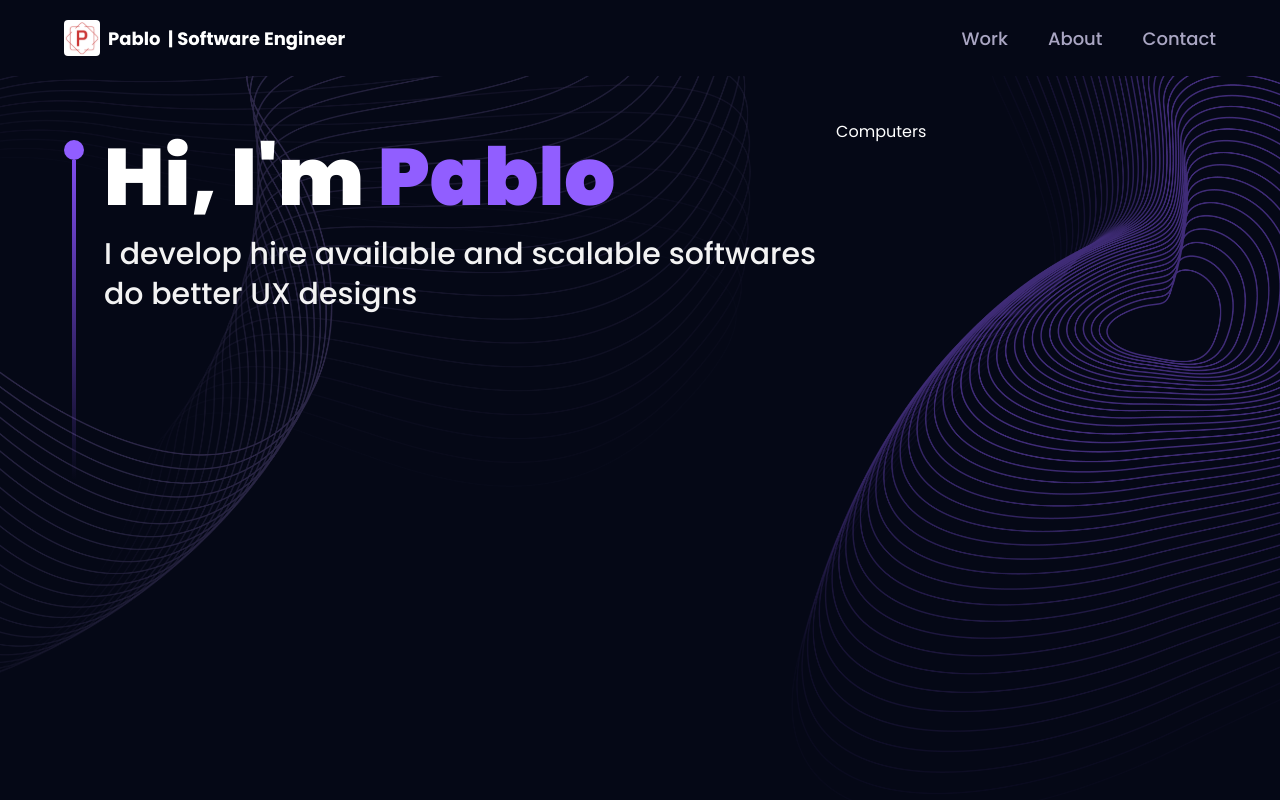
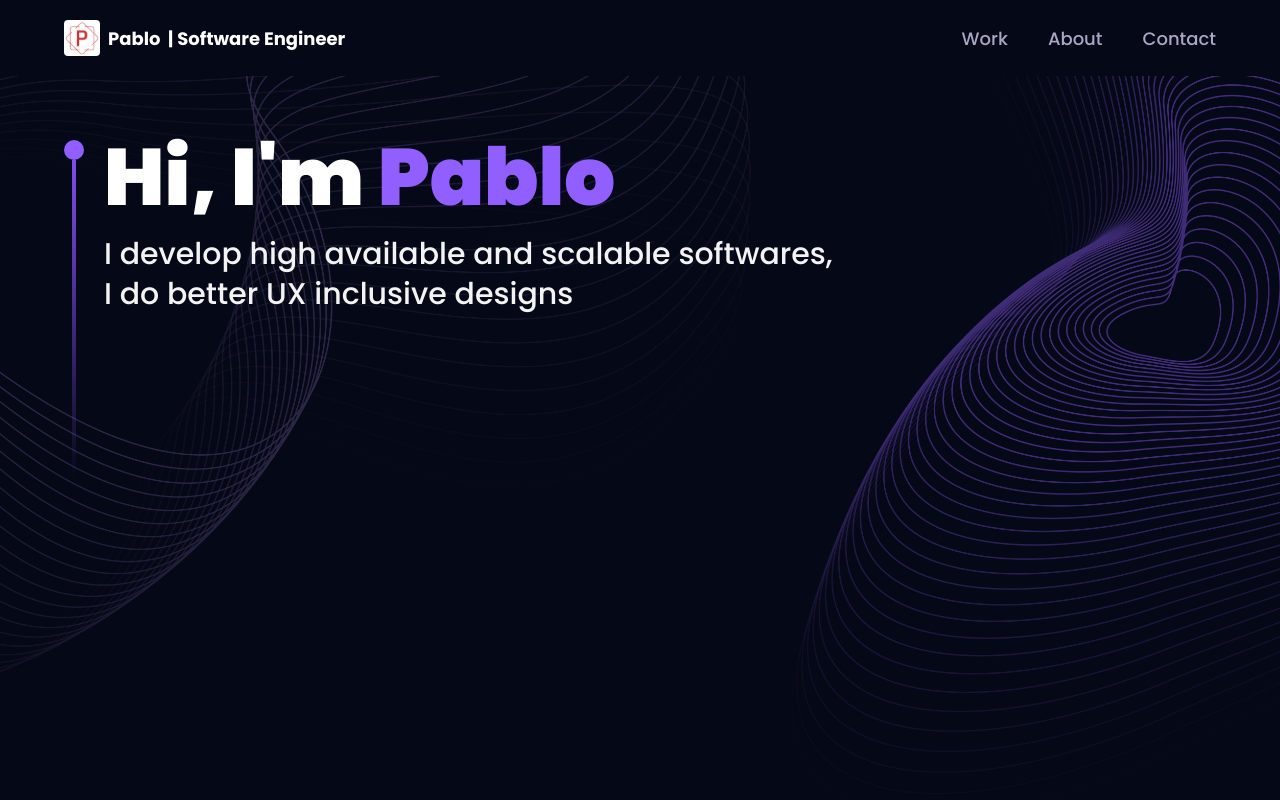
Before and after one commit to thasipablo/3d_portfolio, a React (Vite) app: page / in a window 1280 px wide. Shown: the top 800 px of the page. Built offline with nearby package versions, Linux system fonts and the light colour scheme.

Commit message:
fix typo in hero heading

```diff
--- a/src/components/Hero.jsx
+++ b/src/components/Hero.jsx
@@ -17,13 +17,13 @@ const Hero = () => {
             Hi, I'm <span className="text-[#915eff]">Pablo</span>
           </h1>
           <p className={`${styles.heroSubText} mt-2 text-white-100`}>
-            I develop hire available and scalable softwares
-            <br className="sm:block hidden" /> do better UX designs
+            I develop high available and scalable softwares,
+            <br className="sm:block hidden" />I do better UX inclusive designs
           </p>
         </div>
+      </div>
 
-        <ComputersCanvas />
-      </div>
+      <ComputersCanvas />
     </section>
   );
 };
```
